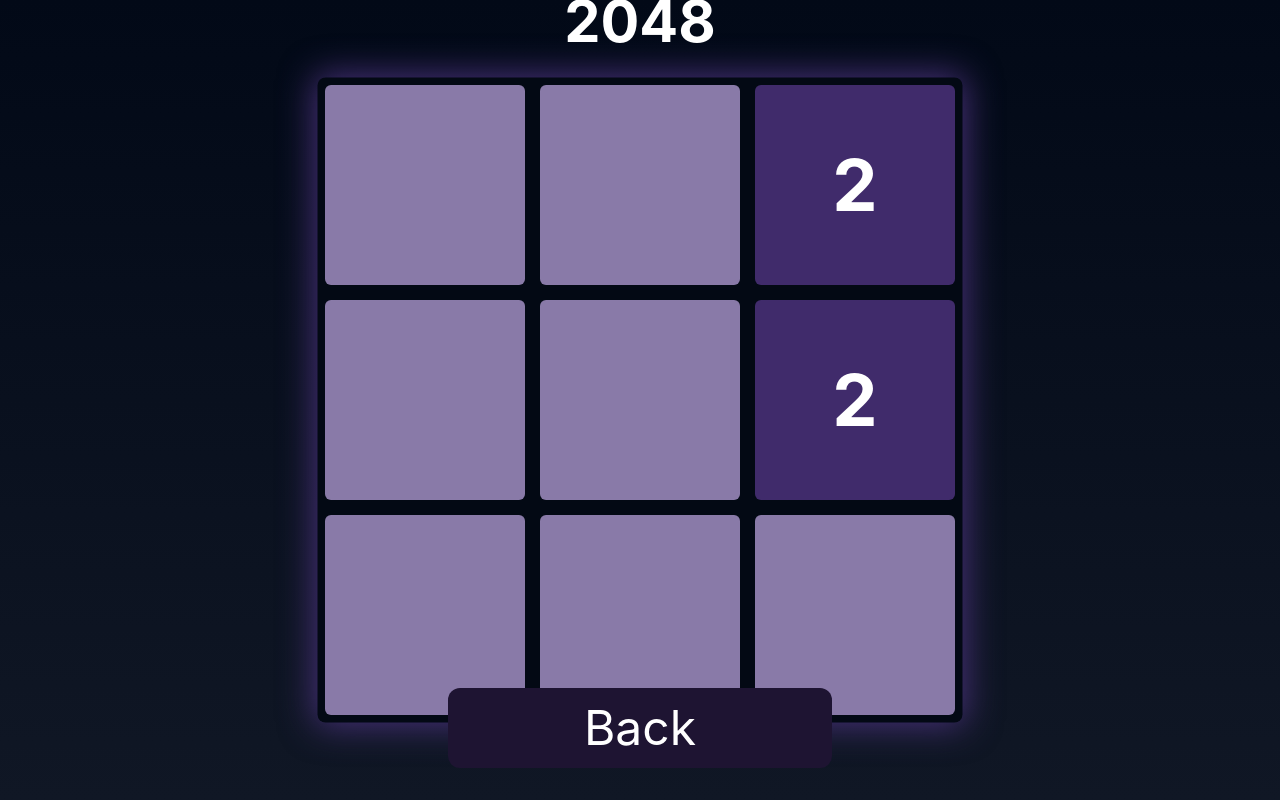
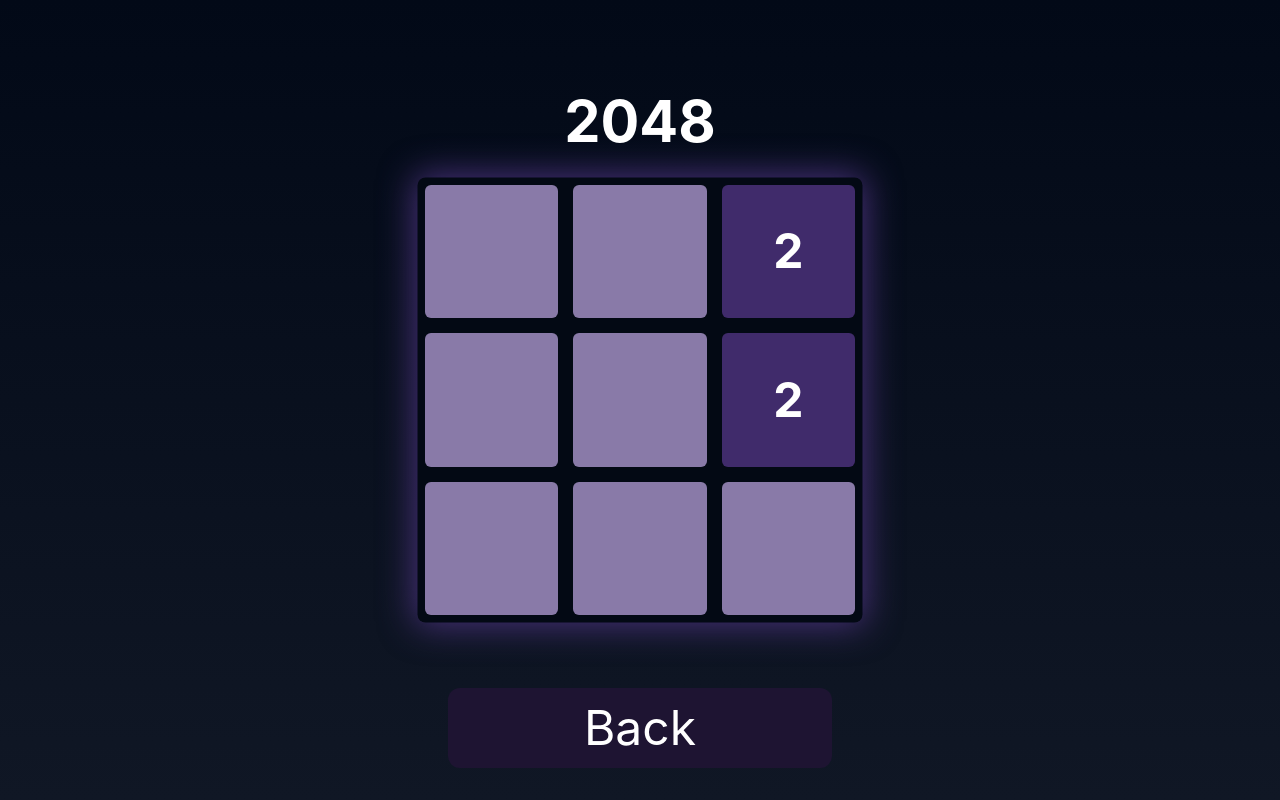
Before and after one commit to ayeMind/2048, a React app: page /game/3 in a window 1280 px wide. Built offline with nearby package versions, Linux system fonts and the light colour scheme; the HTML template or start-up script is replaced by a standard one.

Commit message:
adaptive

```diff
--- a/src/components/button/button.tsx
+++ b/src/components/button/button.tsx
@@ -3,7 +3,7 @@
 const Button = ({ size }: {size: number} ) => {
   return (
     <Link to={`/game/${size}`}>
-      <div className='flex justify-center text-center items-center bg-[#1e1432] w-96 h-20 rounded-xl select-none hover:bg-[#19112b] text-[48px]'>
+      <div className='flex justify-center text-center items-center bg-[#1e1432] sm:p-2 lg:w-96 lg:h-20 rounded-xl select-none hover:bg-[#19112b] text-[48px]'>
         {`${size}x${size}`}
       </div>
     </Link>
--- a/src/components/cell/cell.tsx
+++ b/src/components/cell/cell.tsx
@@ -32,25 +32,28 @@
     // Определение размера шрифта в зависимости от количества цифр в числе
     const numDigits = Math.floor(Math.log10(Math.abs(value)) + 1);
 
+
+    const userWidthCoef = window.innerWidth / 1920;
+
     let resultSize;
     switch (numDigits) {
       case 1:
-        resultSize = 48;
+        resultSize = 48 * userWidthCoef;
         break;
       case 2:
-        resultSize = 48;
+        resultSize = 48 * userWidthCoef;
         break;
       case 3:
-        resultSize = 42;
+        resultSize = 42 * userWidthCoef;
         break;
       case 4:
-        resultSize = 32;
+        resultSize = 32 * userWidthCoef;
         break;
       case 5:
-        resultSize = 24;
+        resultSize = 24 * userWidthCoef;
         break;
       default:
-        resultSize = 16;
+        resultSize = 16 * userWidthCoef;
         break;
     }
 
--- a/src/components/field/field.tsx
+++ b/src/components/field/field.tsx
@@ -1,9 +1,9 @@
 import { useState, useEffect } from "react";
+import { Link } from "react-router-dom";
+import { useSwipeable } from 'react-swipeable';
+
+import isMovePossible from "./isMovePossible";
 import Cell from "../cell/cell";
-import { Link } from "react-router-dom";
-import isMovePossible from "./isMovePossible";
-
-import { useSwipeable } from 'react-swipeable';
 
 export default function Field({ size }: { size: number }) {
 
@@ -16,19 +16,20 @@
   let cellSize = 0;
   let [titleText, setTitleText] = useState('2048');
 
+  const userWidthCoef = window.innerWidth / 1920;
 
   if (size == 3) {
-    cellSize = 200;
+    cellSize = 200 * userWidthCoef;
   } else if (size == 4) {
-    cellSize = 150;
+    cellSize = 150 * userWidthCoef;;
   } else if (size == 5) {
-    cellSize = 120;
+    cellSize = 120 * userWidthCoef;;
   } else if (size == 6) {
-    cellSize = 90;
+    cellSize = 90 * userWidthCoef;;
   } else if (size == 7) {
-    cellSize = 80;
+    cellSize = 80 * userWidthCoef;;
   } else if (size <= 9) {
-    cellSize = 70;
+    cellSize = 70 * userWidthCoef;;
   }
 
   const gap = 15;
--- a/src/components/menu/menu.tsx
+++ b/src/components/menu/menu.tsx
@@ -4,7 +4,7 @@
   return (
     <div className="relative content">
       <div className="flex items-center justify-center w-screen h-screen">
-        <h1 className="absolute sm:text-[12px] md:text-[16px] -translate-x-1/2 sm:top-[24px] md:top-[36px] lg:top-[135px] left-1/2">
+        <h1 className="lg:absolute sm:inline sm:text-[12px] md:text-[16px] -translate-x-1/2 sm:top-[24px] md:top-[36px] lg:top-[135px] left-1/2">
           Выберите размер поля
         </h1>
         <div className="grid sm:grid-cols-1 lg:grid-cols-3 sm:gap-[12px] lg:gap-[64px]">
```
